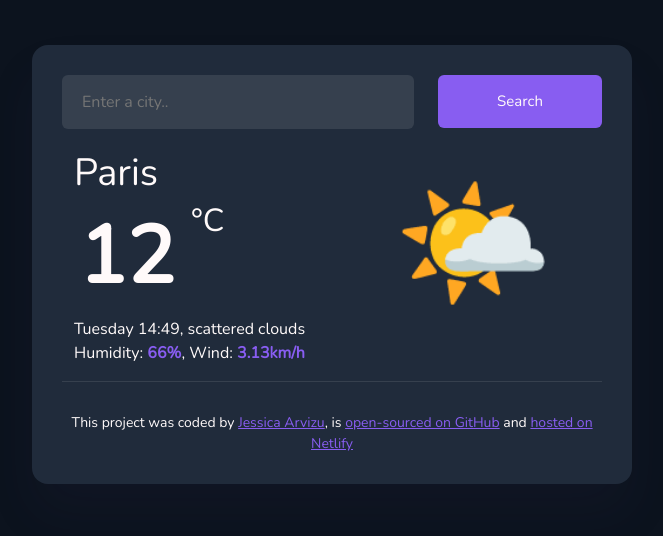
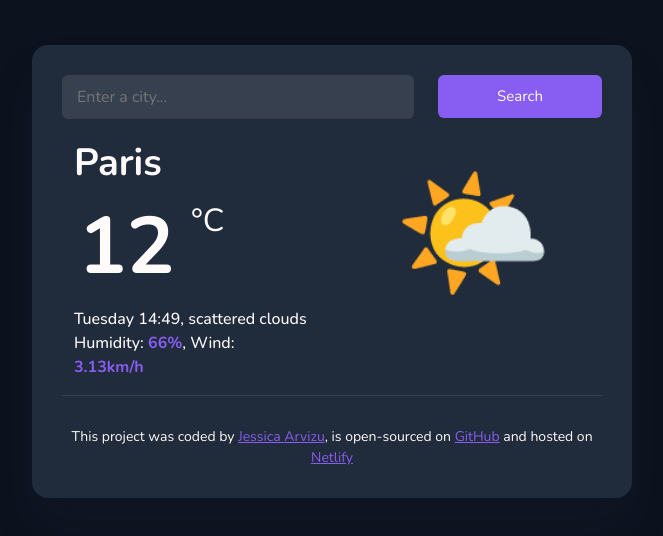
Before and after one commit to jessicaArvizu/Custom-Weather-App, a plain HTML site: page index.html in a window 1280 px wide. Shown: the whole page, without its empty margins (308-971 px from the left). Drawn offline with nearby package versions, Linux system fonts and the light colour scheme.

Commit message:
Fixed index.html

```diff
--- a/index.html
+++ b/index.html
@@ -19,7 +19,7 @@
             <form class="search-form">
                 <div class="row">
                     <div class="col-sm-8">
-                        <input type="search" placeholder="Enter a city.." required class="search-form-input" />
+                        <input type="search" placeholder="Enter a city..." required class="search-form-input" />
                     </div>
                     <div class="col-sm-4">
                         <input type="submit" value="Search" class="search-form-button" />
@@ -33,15 +33,15 @@
                 <div class="col-sm-6">
                     <div class="container">
                         <div class="row row-city">
-                            <h1 class="weather-app-city">Paris</h1>
+                            <h1 id="#weather-app-city" class="weather-app-city">Paris</h1>
                         </div>
                         <div class="row row-weather-app-temperature">
                             <div class="row g-0 row-weather-app-temperature">
                                 <div class="col-6 d-flex justify-content-center">
-                                    <div class="weather-app-temperature">12</div>
+                                    <div id="weather-app-temperature" class="weather-app-temperature">12</div>
                                 </div>
                                 <div class="col-6 d-flex justify-content-start">
-                                    <div class="weather-app-unit">°C</div>
+                                    <div id="weather-app-unit" class="weather-app-unit">°C</div>
                                 </div>
                             </div>
                         </div>
@@ -66,11 +66,11 @@
 
         <footer>
             This project was coded by
-            <a href="#" target="_blank">Jessica Arvizu</a>,
-            is
-            <a href="#" target="_blank">open-sourced on GitHub</a>
-            and
-            <a href="#" target="_blank">hosted on Netlify</a>
+            <a href="#" target="_blank"> Jessica Arvizu</a>,
+            is open-sourced on
+            <a href="https://github.com/jessicaArvizu/Custom-Weather-App" target="_blank"> GitHub</a>
+            and hosted on
+            <a href="#" target="https://vocal-valkyrie-8703d3.netlify.app"> Netlify</a>
         </footer>
     </div>
 </body>
--- a/src/style.scss
+++ b/src/style.scss
@@ -1,5 +1,5 @@
 /* Fonts */
-@import url('https://fonts.googleapis.com/css2?family=Nunito&display=swap');
+@import url('https://fonts.googleapis.com/css2?family=Nunito:wght@400;500;700&display=swap');
 /* Colors */
 $main: #0C131E;
 $surfaces: #202B3B;
@@ -34,16 +34,19 @@ a {
         background-color: $items;
         border: none;
         border-radius: 6px;
-        width: 80%;
+        width: 100%;
         font-size: 16px;
-        padding: 15px 20px;
+        padding: 10px 15px;
         width: 100%;
+        &:focus{
+            color: $white;
+        }
     }
 
     .search-form-button {
         width: 100%;
         background: $accent;
-        padding: 15px 30px;
+        padding: 10px 15px;
         border: none;
         font-size: 15px;
         border-radius: 6px;
@@ -56,6 +59,7 @@ main {
     margin-top: 20px;
     .row-city {
         .weather-app-city {
+            font-weight: 700;
             margin: 0;
             font-size: 38px;
             line-height: 48px;
@@ -69,13 +73,14 @@ main {
         }
 
         .weather-app-unit {
+            margin-top: 10px;
             font-size: 2em;
         }
     }
 
     .row-weather-details {
         .weather-app-details {
-            font-size: 16px;
+            font-size: 1em;
             line-height: 24px;
             font-weight: 500;
 
```
Also changed, not shown: src/style.css, 1 other file.
